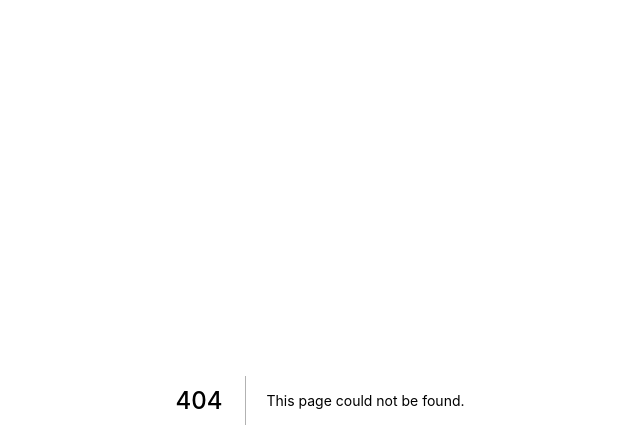
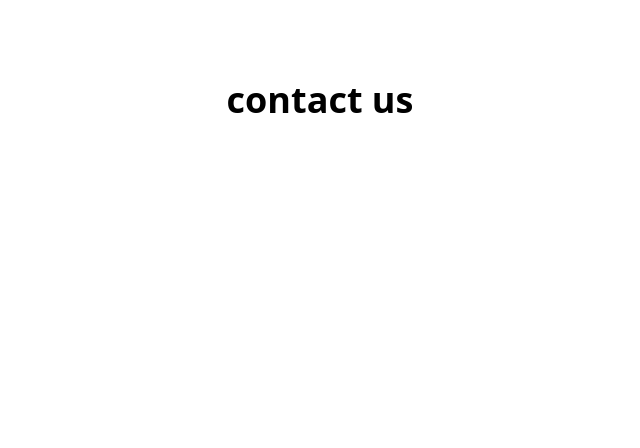
Before and after one commit to chicoumbetov/nextjs-movieapp, a Next.js app: page /contact in a window 1280 px wide. Before the commit this address had no page. Shown: the top 448 px of the page, without its empty margins (320-960 px from the left). Built offline with nearby package versions, Linux system fonts and the light colour scheme.

Commit message:
:lipstick: contact page created

```diff
--- /dev/null
+++ b/pages/contact.tsx
@@ -0,0 +1,9 @@
+const contact = () => {
+  return (
+    <div className="text-center mt-20">
+      <h1 className="text-4xl font-bold">contact us</h1>
+    </div>
+  );
+};
+
+export default contact;
```
